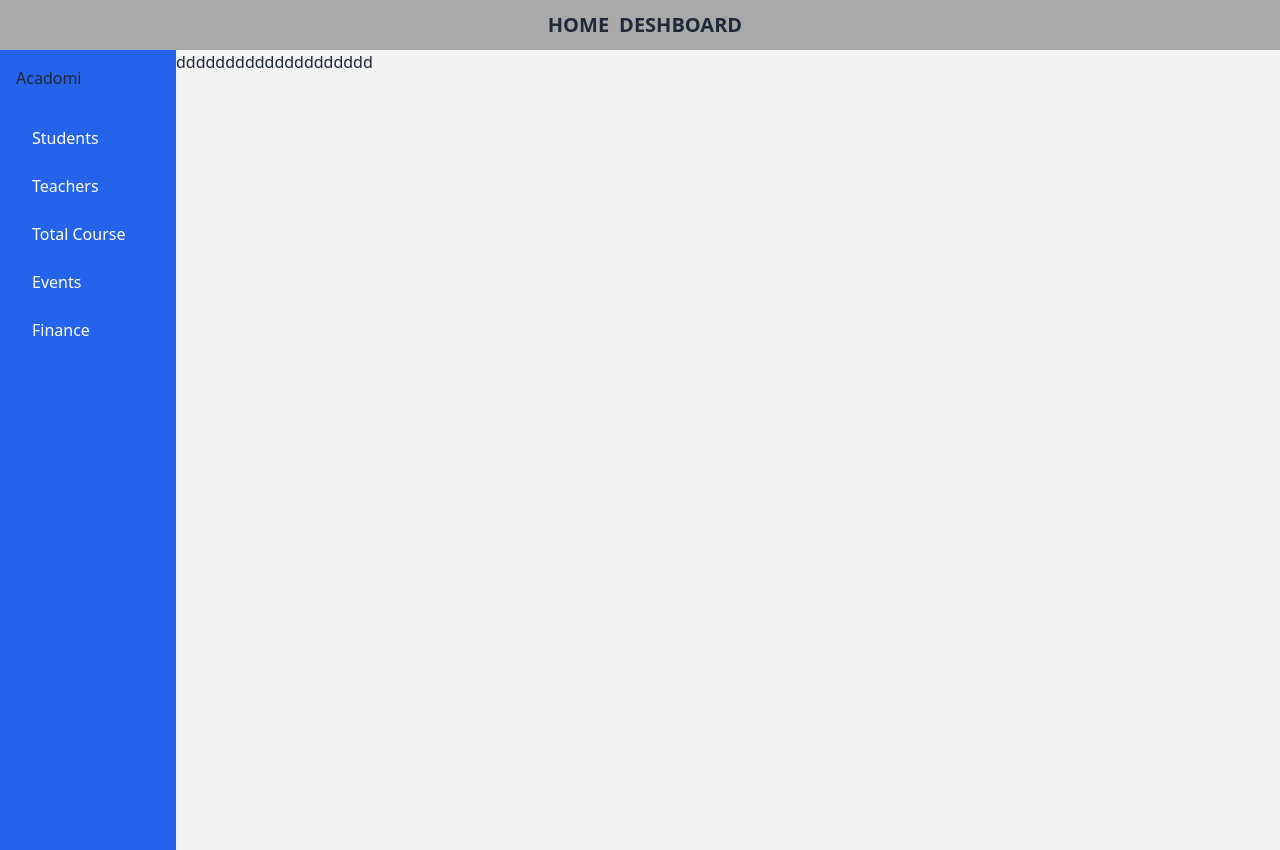
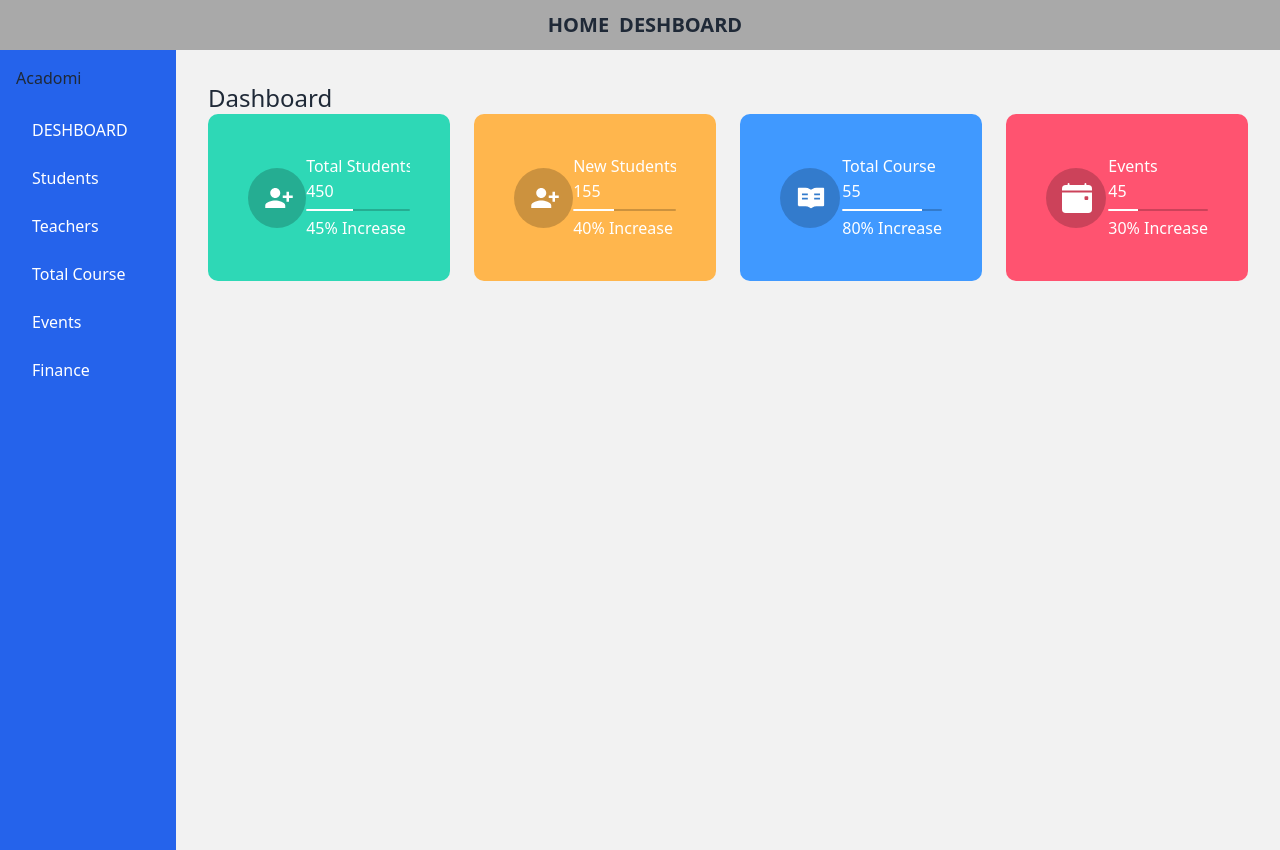
Before and after one commit to Shuvoghosh7/Dashboard, a React (Create React App) app: page /dashboard in a window 1280 px wide. Built offline with nearby package versions, Linux system fonts and the light colour scheme.

Commit message:
add card in dashboard home page

```diff
--- a/package.json
+++ b/package.json
@@ -9,6 +9,7 @@
     "daisyui": "^2.19.1",
     "react": "^18.2.0",
     "react-dom": "^18.2.0",
+    "react-icons": "^4.4.0",
     "react-router-dom": "^6.3.0",
     "react-scripts": "5.0.1",
     "web-vitals": "^2.1.4"
--- a/src/App.js
+++ b/src/App.js
@@ -3,12 +3,12 @@ import { Routes, Route } from "react-router-dom";
 import Home from './Home/Home';
 import Navbar from './Navbar/Navbar';
 import Dashboard from './Dashboard/Dashboard';
-import DashboardHome from './Dashboard/DashboardHome/DashboardHome';
 import Students from './Dashboard/Students/Students';
 import Teachers from './Dashboard/Teachers/Teachers';
 import TotalCourse from './Dashboard/TotalCourse/TotalCourse';
 import Events from './Dashboard/Events/Events';
 import Finance from './Dashboard/Finance/Finance';
+import Homepage from './Dashboard/DashboardHome/HomePage/Homepage';
 
 
 function App() {
@@ -18,7 +18,7 @@ function App() {
       <Routes>
         <Route path='/' element={<Home/>}/>
         <Route path='/dashboard' element={<Dashboard/>}>
-        <Route path='/dashboard' element={<DashboardHome/>}/>
+        <Route path='/dashboard' element={<Homepage/>}/>
 
         <Route path='student' element={<Students/>}/>
         <Route path='teacher' element={<Teachers/>}/>
--- /dev/null
+++ b/src/Dashboard/DashboardHome/Card/Card.css
@@ -0,0 +1,86 @@
+.card-contant{
+   display: flex;
+   justify-content: space-between;
+   align-items: center;
+   background-color: #2ed8b6;
+   padding: 40px;
+   border-radius: 10px;
+   width: 100%;
+}
+.card-contant2{
+    display: flex;
+   justify-content: space-between;
+   align-items: center;
+   background-color: #ffb64d;
+   padding: 40px;
+   border-radius: 10px;
+   width: 100%;
+}
+.card-contant3{
+   display: flex;
+   justify-content: space-between;
+   align-items: center;
+   background-color: #4099ff;
+   padding: 40px;
+   border-radius: 10px;
+   width: 100%;
+}
+.card-contant4{
+    display: flex;
+   justify-content: space-between;
+   align-items: center;
+   background-color: #ff5370;
+   padding: 40px;
+   border-radius: 10px;
+   width: 100%;
+}
+.icon-container{
+    background: rgba(0, 0, 0, 0.2);
+    border-radius: 100%;
+    height: 60px;
+    width: 60px;
+
+}
+.icon{
+    font-size: 30px;
+    color: white;
+    position: relative;
+    top: 15px;
+    left: 16px;
+}
+.card-text{
+    display: block;
+    font-size: 16px;
+    white-space: nowrap;
+    overflow: hidden;
+    text-overflow: ellipsis;
+    font-weight: 400;
+    color:white;
+    line-height: 25px;
+
+}
+ .progress {
+    background: rgba(0, 0, 0, 0.2);
+    margin: 5px -10px 5px 0;
+    height: 2px;
+}
+.progress-bar{
+    width: 45%;
+    height: 20px;
+    background-color: white;
+}
+.progress-bar2{
+    width: 40%;
+    height: 20px;
+    background-color: white;
+}
+.progress-bar3{
+    width: 80%;
+    height: 20px;
+    background-color: white;
+}
+.progress-bar4{
+    width: 30%;
+    height: 20px;
+    background-color: white;
+}
--- /dev/null
+++ b/src/Dashboard/DashboardHome/Card/Card.js
@@ -0,0 +1,67 @@
+import React from 'react';
+import { MdPersonAddAlt1 } from 'react-icons/md';
+import { AiFillRead } from 'react-icons/ai';
+import { BsFillCalendarEventFill } from 'react-icons/bs';
+import './Card.css'
+const Card = () => {
+    return (
+        <div className='grid lg:grid-cols-4 gap-6 md:grid-cols-2'>
+            <div className='card-contant'>
+                <div className='icon-container'>
+                    <MdPersonAddAlt1 className='icon'/>
+                </div>
+                <div className='card-text'>
+                    <p>Total Students</p>
+                    <p>450</p>
+                    <div className='progress'>
+                        <div class="progress-bar"></div>
+                    </div>
+                    <p>45% Increase</p>
+                </div>
+            </div>
+            <div className='card-contant2'>
+                <div className='icon-container'>
+                    <MdPersonAddAlt1 className='icon'/>
+                </div>
+                <div className='card-text'>
+                    <p>New Students</p>
+                    <p>155</p>
+                    <div className='progress'>
+                        <div class="progress-bar2"></div>
+                    </div>
+                    <p>40% Increase</p>
+                </div>
+            </div>
+            <div className='card-contant3'>
+                <div className='icon-container'>
+                    <AiFillRead className='icon'/>
+                </div>
+                <div className='card-text'>
+                    <p>Total Course</p>
+                    <p>55</p>
+                    <div className='progress'>
+                        <div class="progress-bar3"></div>
+                    </div>
+                    <p>80% Increase</p>
+                </div>
+            </div>
+            <div className='card-contant4'>
+                <div className='icon-container'>
+                    <BsFillCalendarEventFill className='icon'/>
+                </div>
+                <div className='card-text'>
+                    <p>Events</p>
+                    <p>45</p>
+                    <div className='progress'>
+                        <div class="progress-bar4"></div>
+                    </div>
+                    <p>30% Increase</p>
+                </div>
+            </div>
+
+
+        </div>
+    );
+};
+
+export default Card;
--- a/src/Dashboard/DashboardHome/DashboardHome.js
+++ /dev/null
@@ -1,11 +0,0 @@
-import React from 'react';
-
-const DashboardHome = () => {
-    return (
-        <div>
-            <h1>dddddddddddddddddddd</h1>
-        </div>
-    );
-};
-
-export default DashboardHome;
--- /dev/null
+++ b/src/Dashboard/DashboardHome/HomePage/Homepage.js
@@ -0,0 +1,15 @@
+import React from 'react';
+import Card from '../Card/Card';
+
+const Homepage = () => {
+    return (
+        <div className='m-8'>
+            <p className='text-2xl'>Dashboard</p>
+            <div>
+                <Card />
+            </div>
+        </div>
+    );
+};
+
+export default Homepage;
--- a/src/Dashboard/DashboardSideber.js
+++ b/src/Dashboard/DashboardSideber.js
@@ -1,6 +1,6 @@
 import React from 'react';
 import { Link, NavLink } from 'react-router-dom';
-const DashboardSideber = ( {children}) => {
+const DashboardSideber = ({ children }) => {
     return (
         <div class="drawer drawer-mobile bg-base-200">
             <input id="my-drawer-2" type="checkbox" class="drawer-toggle" />
@@ -11,8 +11,11 @@ const DashboardSideber = ( {children}) => {
             <div class="drawer-side">
                 <label for="my-drawer-2" class="drawer-overlay"></label>
                 <ul class="menu p-4 overflow-y-auto w-44 bg-blue-600 text-base-content">
-                <h1 className='mb-6'>Acadomi</h1>
+                    <h1 className='mb-4'>Acadomi</h1>
                     {/*   Sidebar content here */}
+                    <li>
+                        <Link className='bg-transparent text-white' to='/dashboard'>DESHBOARD</Link>
+                    </li>
                     <li><Link className='bg-transparent text-white' to="/dashboard/student">Students</Link></li>
                     <li>
                         <Link className='bg-transparent text-white' to="/dashboard/teacher">Teachers</Link>
--- a/src/Navbar/Navbar.js
+++ b/src/Navbar/Navbar.js
@@ -11,7 +11,7 @@ const Navbar = () => {
 
             </label>}
             <Link className='menu-item' to='/'>HOME</Link>
-            <Link className='menu-item' to='dashboard'>DESHBOARD</Link>
+            <Link className='menu-item' to='/dashboard'>DESHBOARD</Link>
         </div>
     );
 };
```
Also changed, not shown: 1 other file (tests, documents, lock files or other folders). Lines whose indentation alone changed are shown as unchanged.
